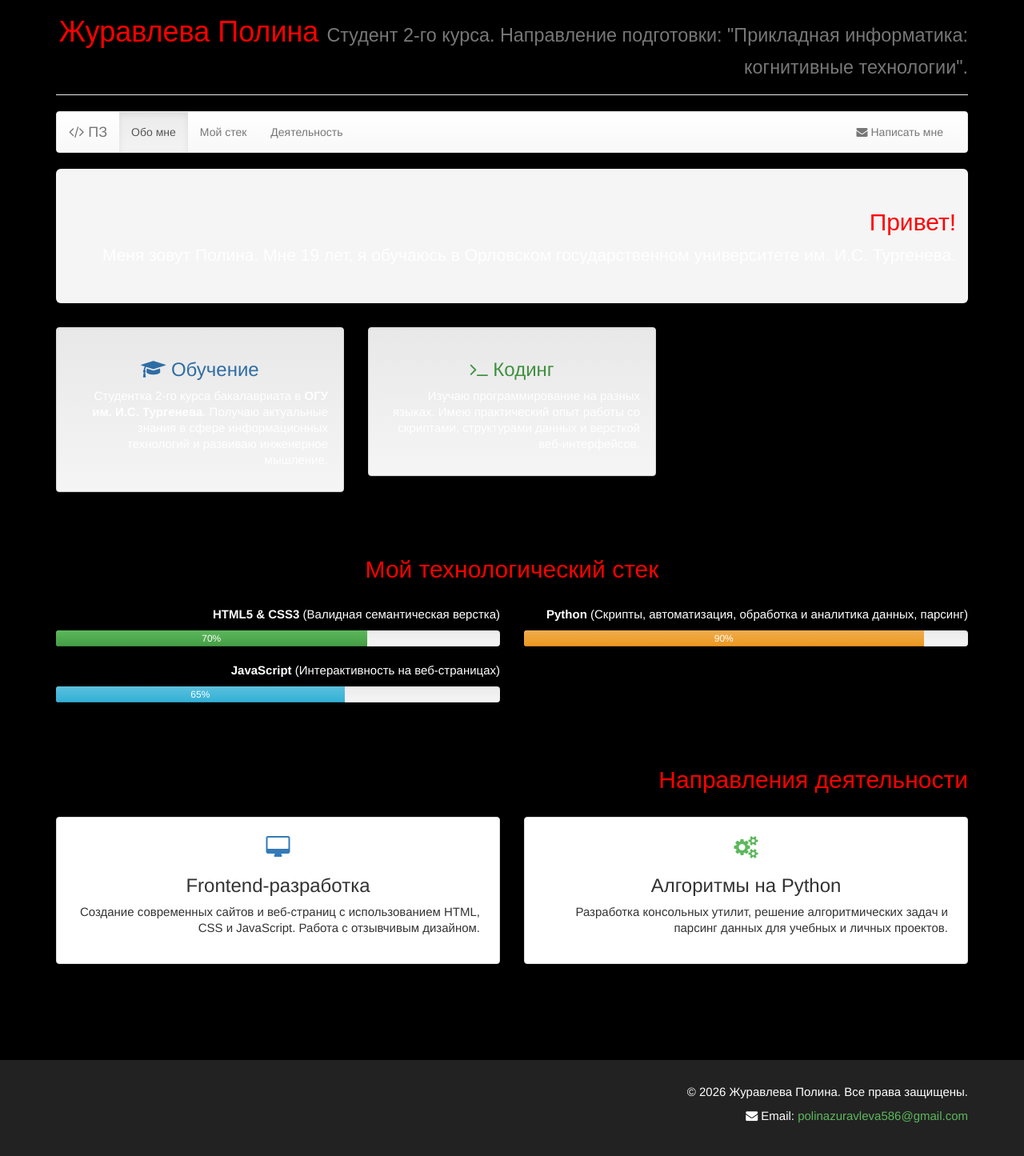
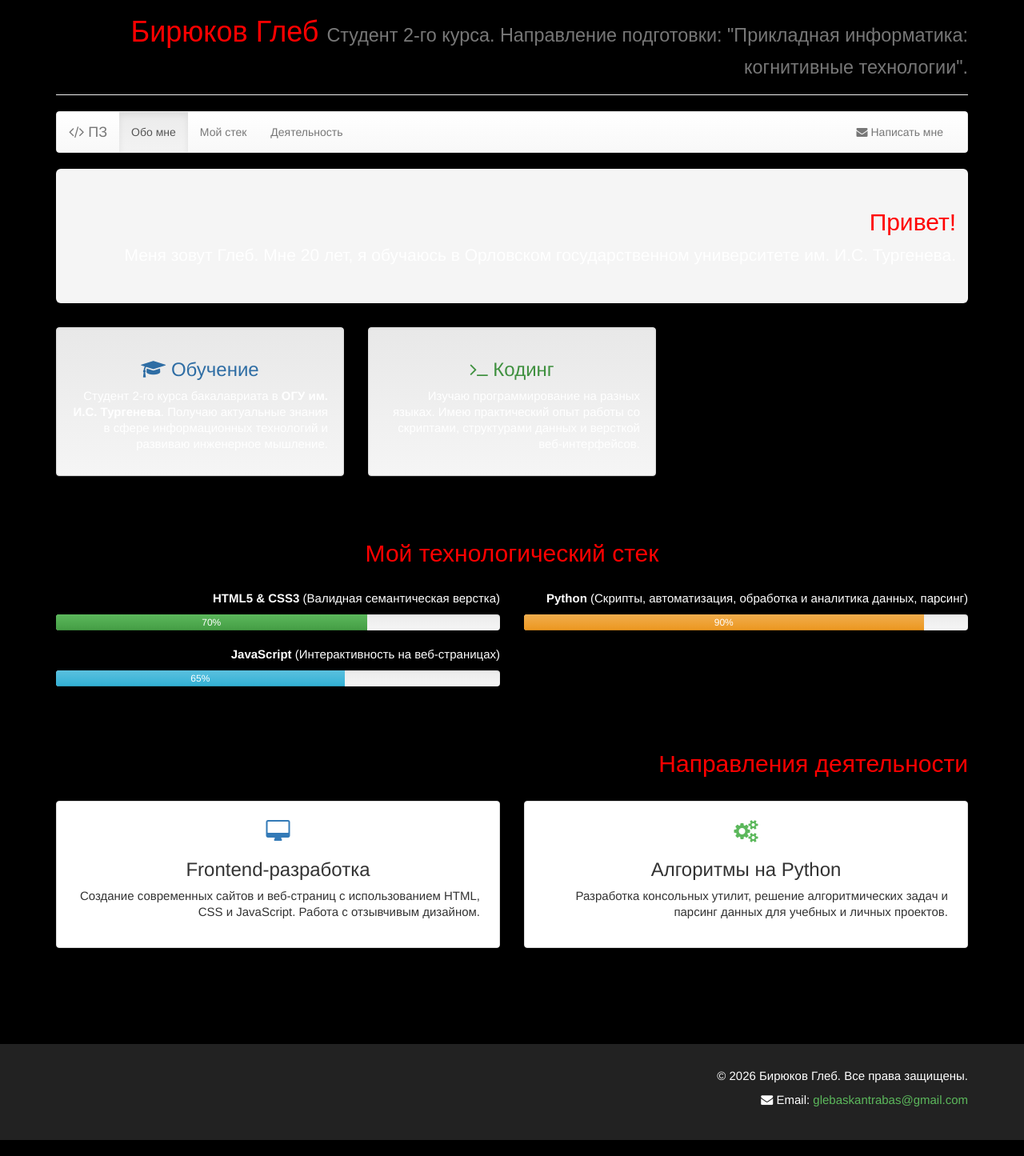
Before and after one commit to sur771/sur771.github.io, a PHP site: page /lab7/index.php in a window 1280 px wide. Shown: the whole page at 80% size. Run offline with PHP 8.4, Linux system fonts and the light colour scheme; some libraries are stand-ins or nearby versions.

Commit message:
Update index.php

```diff
--- a/lab7/index.php
+++ b/lab7/index.php
@@ -23,7 +23,7 @@
   <div class="container">
 
     <header class="page-header text-center" style="margin-top: 20px;">
-      <h1>Журавлева Полина
+      <h1>Бирюков Глеб
 <small>Студент 2-го курса. Направление подготовки: "Прикладная информатика: когнитивные технологии".</small></h1>
     </header>
 
@@ -54,7 +54,7 @@
 
     <div id="header-bottom" class="jumbotron text-center" style="background-color: #f5f5f5; border-radius: 6px; padding: 30px 15px;">
       <h2>Привет!</h2>
-      <p class="lead">Меня зовут Полина. Мне 19 лет, я обучаюсь в Орловском государственном университете им. И.С. Тургенева.</p>
+      <p class="lead">Меня зовут Глеб. Мне 20 лет, я обучаюсь в Орловском государственном университете им. И.С. Тургенева.</p>
     </div>
 
     <div id="main">
@@ -64,7 +64,7 @@
         <div class="col-md-4 text-center">
           <div class="well">
             <h3 style="color: #2e6da4;"><i class="fa fa-graduation-cap"></i> Обучение</h3>
-            <p>Студентка 2-го курса бакалавриата в <strong>ОГУ им. И.С. Тургенева</strong>. Получаю актуальные знания в сфере информационных технологий и развиваю инженерное мышление.</p>
+            <p>Студент 2-го курса бакалавриата в <strong>ОГУ им. И.С. Тургенева</strong>. Получаю актуальные знания в сфере информационных технологий и развиваю инженерное мышление.</p>
           </div>
         </div>
 
@@ -137,11 +137,11 @@
   <!-- Подвал сайта -->
   <footer style="background-color: #222; color: #fff; padding: 30px 0; margin-top: 50px;">
     <div class="container text-center">
-      <p>&copy; 2026 Журавлева Полина. Все права защищены.</p>
+      <p>&copy; 2026 Бирюков Глеб. Все права защищены.</p>
       <p>
         <i class="fa fa-envelope"></i> Email:
-        <a href="mailto:polinazuravleva586@gmail.com" style="color: #5cb85c; text-decoration: none;">
-          polinazuravleva586@gmail.com
+        <a href="mailto:glebaskantrabas@gmail.com" style="color: #5cb85c; text-decoration: none;">
+          glebaskantrabas@gmail.com
         </a>
       </p>
     </div>
```
